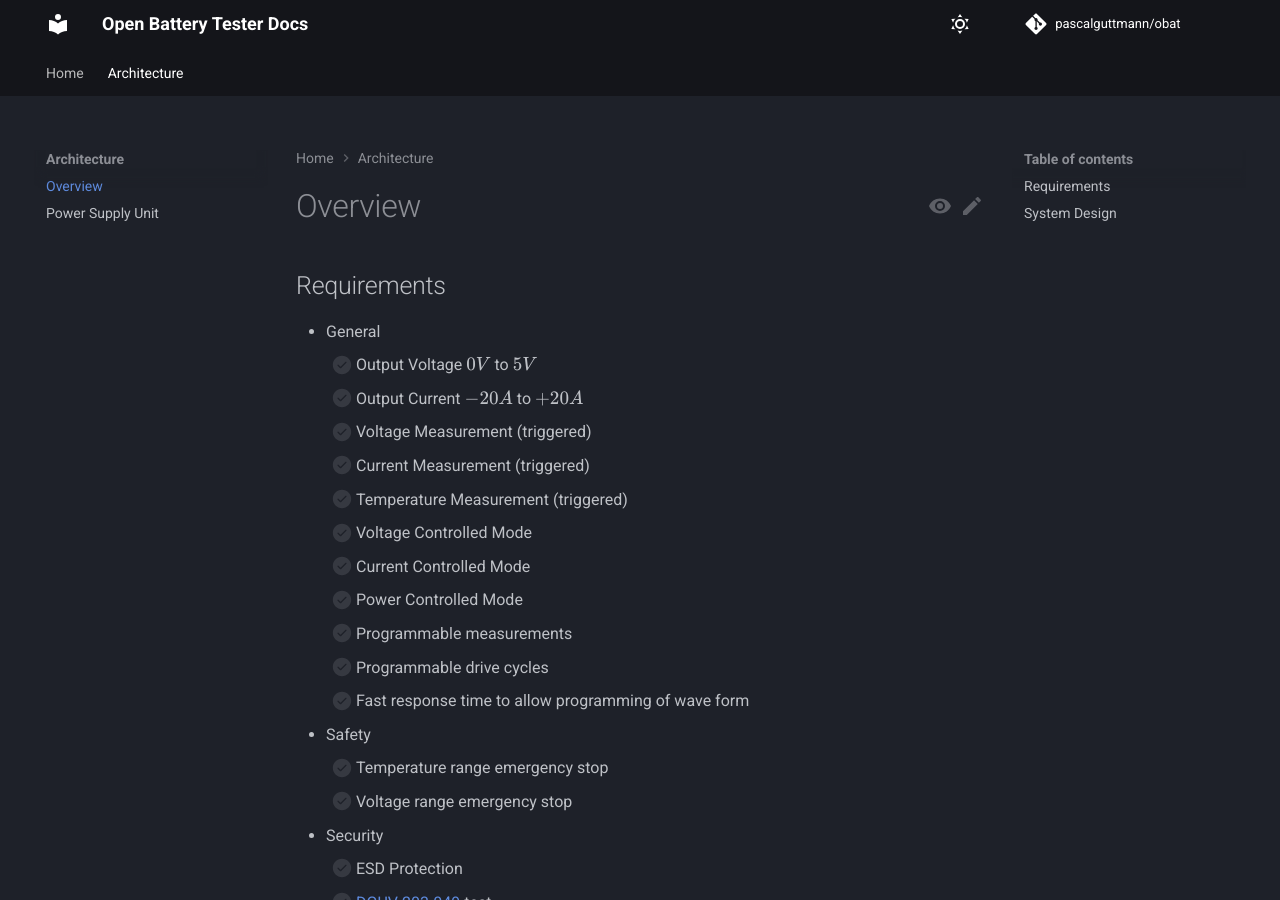
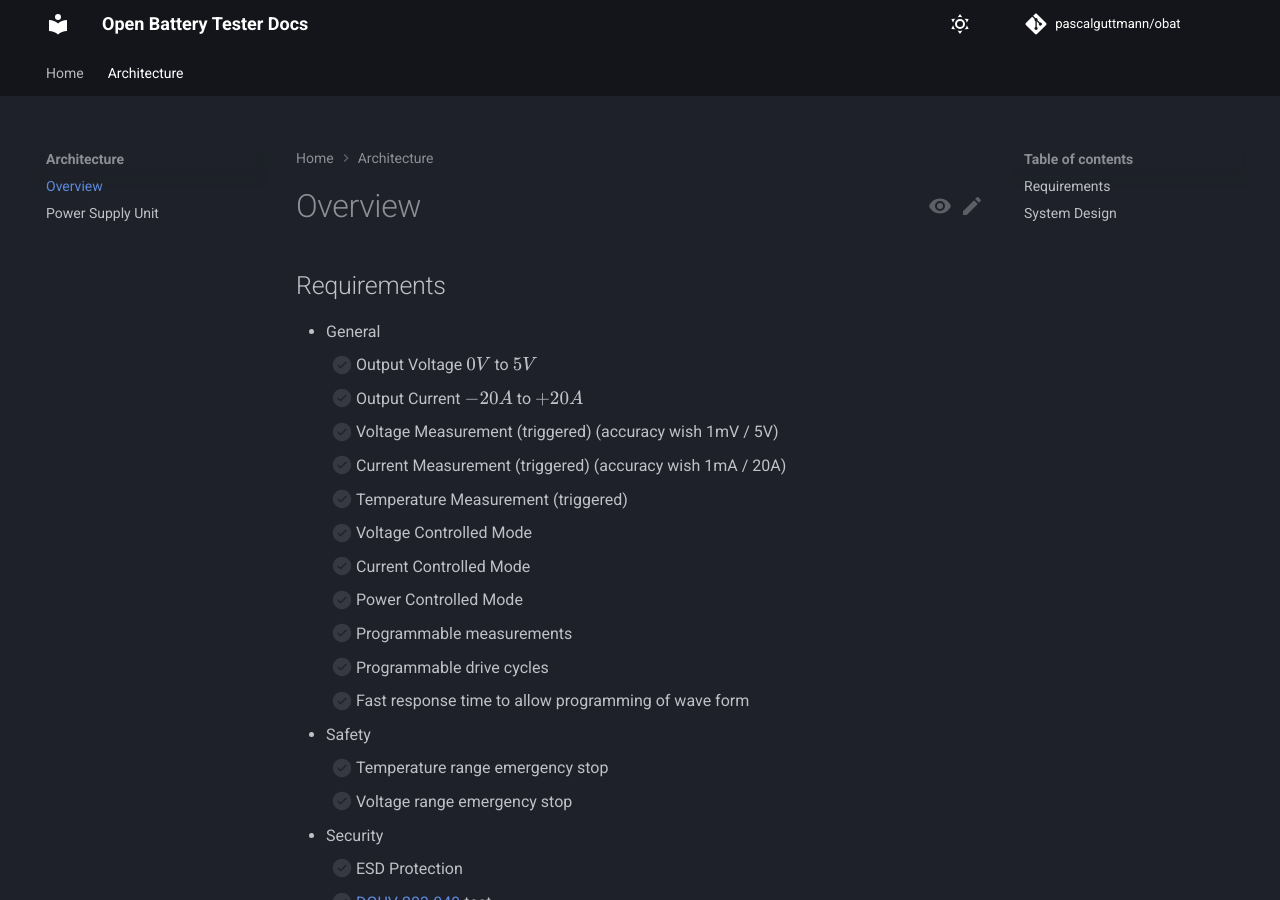
Before and after one commit to pascalguttmann/obat, an MkDocs documentation site: the page built from docs/arch/overview.md, in a window 1280 px wide and 900 px high. Built offline with MkDocs 1.6.1 and Material for MkDocs 9.7.7, drawn with Linux system fonts in a browser that asks for light colours; comment, search, counter and statistics services are not loaded.

Commit message:
add measurement accuracy requirements

```diff
--- a/docs/arch/overview.md
+++ b/docs/arch/overview.md
@@ -5,8 +5,8 @@
 - General
     - [ ] Output Voltage $0V$ to $5V$
     - [ ] Output Current $-20A$ to $+20A$
-    - [ ] Voltage Measurement (triggered)
-    - [ ] Current Measurement (triggered)
+    - [ ] Voltage Measurement (triggered) (accuracy wish 1mV / 5V)
+    - [ ] Current Measurement (triggered) (accuracy wish 1mA / 20A)
     - [ ] Temperature Measurement (triggered)
     - [ ] Voltage Controlled Mode
     - [ ] Current Controlled Mode
```
